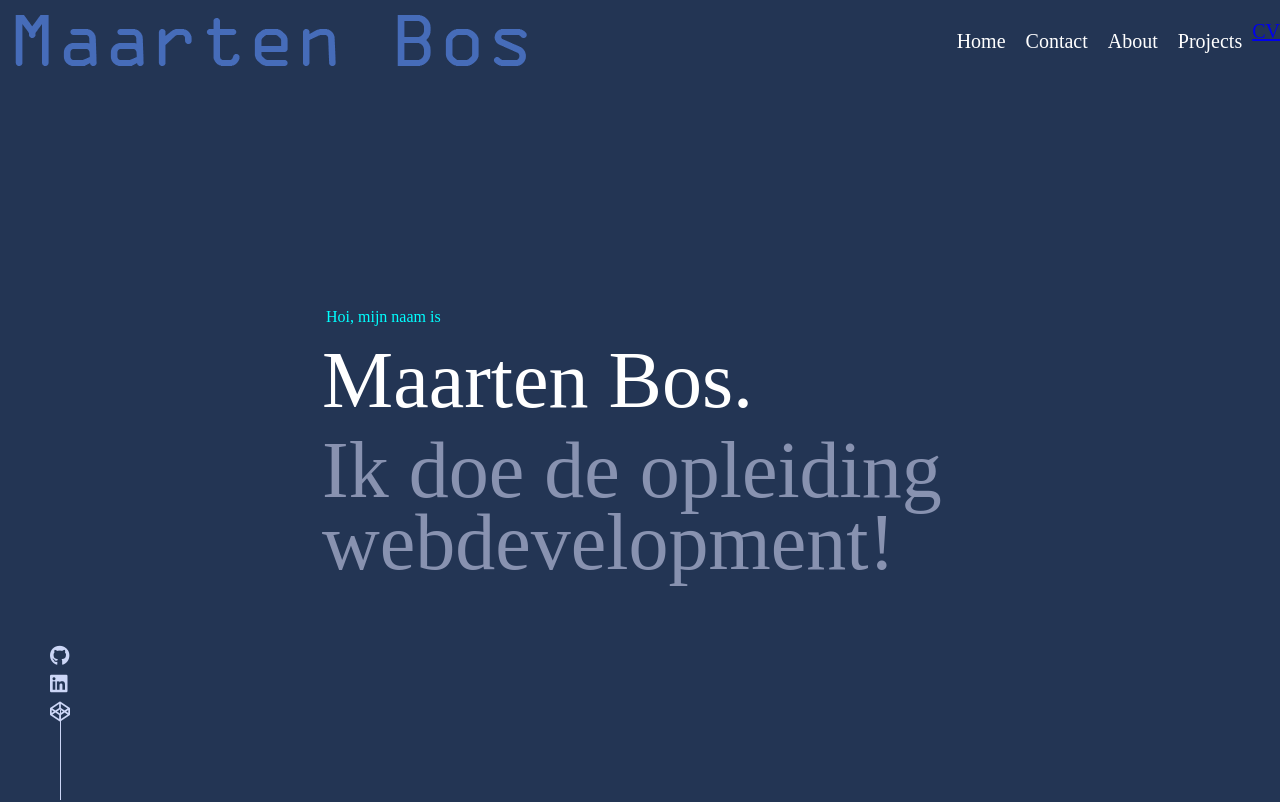
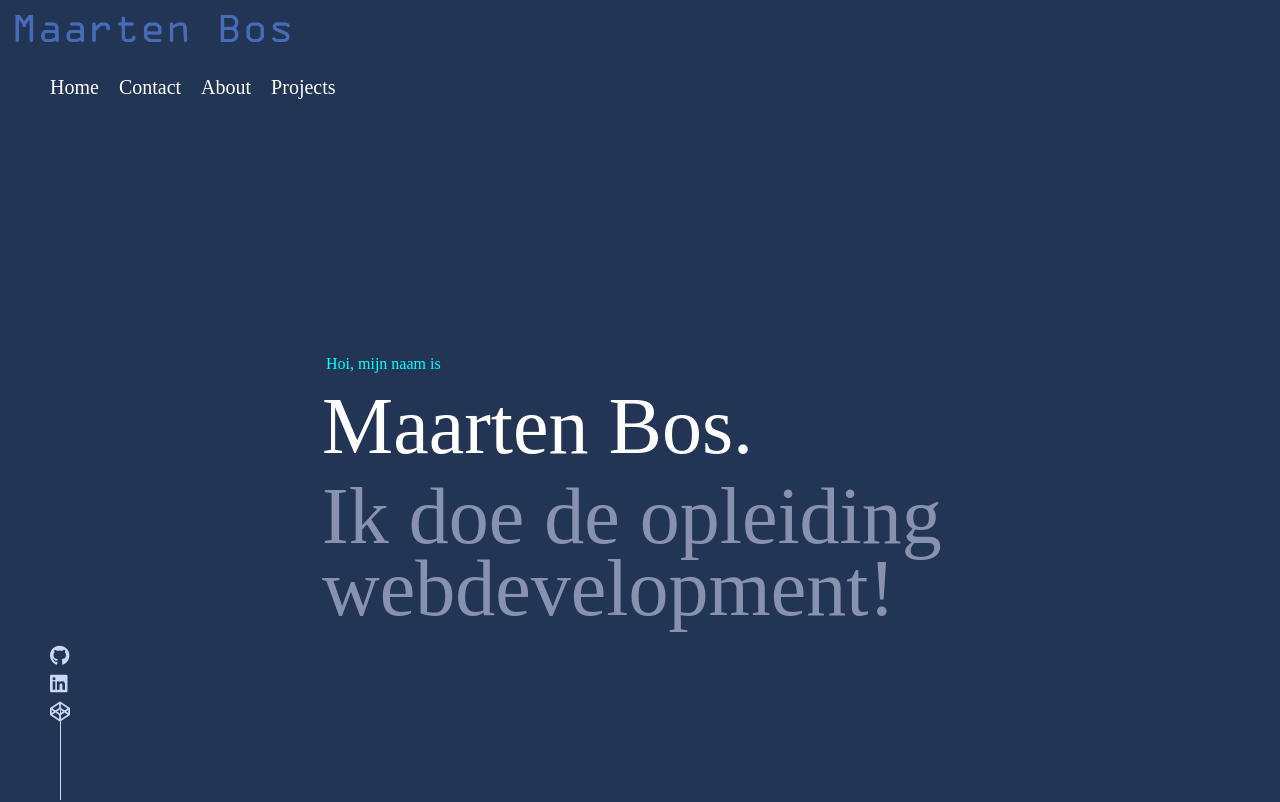
Before and after one commit to SalamanderKip/portfolio, a React (Create React App) app: page /#/ in a window 1280 px wide. Shown: the top 802 px of the page. Built offline with nearby package versions, Linux system fonts and the light colour scheme; no server answers.

Commit message:
Mobile menu via js Gebruik maken van useState hook

```diff
--- a/src/assets/style.css
+++ b/src/assets/style.css
@@ -166,55 +166,7 @@ body {
 #logo {
   display: inline-block;
   padding: 15px 0px 0px 15px;
-}
-
-nav ul {
-  list-style: none;
-  display: -webkit-box;
-  display: -ms-flexbox;
-  display: flex;
-  float: right;
-  font-size: 20px;
-}
-
-nav ul .item-nav {
-  padding: 10px 0;
-}
-
-nav ul .item-nav a {
-  text-decoration: none;
-  color: white;
-  padding: 10px;
-}
-
-nav ul .item-nav a:hover {
-  color: cyan;
-}
-
-nav ul .item-nav #CV-nav {
-  margin-right: 50px;
-}
-
-nav ul .item-nav #CV-nav a {
-  padding: 10px 5px;
-  text-decoration: none;
-  color: white;
-  border: 1px solid white;
-  border-radius: 10%;
-}
-
-nav ul .item-nav #CV-nav a:hover {
-  color: cyan;
-}
-
-nav ul .item-nav li {
-  display: inline-block;
-  text-decoration: none;
-}
-
-nav ul .item-nav li a {
-  margin: 0 5px;
-  color: white;
+  width: 275px;
 }
 
 .socials {
@@ -486,4 +438,98 @@ nav ul .item-nav li a {
 #container #footer {
   text-align: center;
 }
+
+#mobile-menu {
+  display: -webkit-box;
+  display: -ms-flexbox;
+  display: flex;
+}
+
+#mobile-menu-opener {
+  display: block;
+}
+
+#mobile-menu-opener.opened {
+  color: lime;
+}
+
+#mobile-menu-opener.closed {
+  color: red;
+}
+
+@media screen and (min-width: 786px) {
+  #mobile-menu-opener {
+    display: none;
+  }
+}
+
+nav ul {
+  list-style: none;
+  display: none;
+  float: right;
+  font-size: 20px;
+}
+
+nav ul.opened {
+  display: -webkit-box;
+  display: -ms-flexbox;
+  display: flex;
+  -webkit-box-orient: vertical;
+  -webkit-box-direction: normal;
+      -ms-flex-direction: column;
+          flex-direction: column;
+}
+
+nav ul.closed {
+  display: none;
+}
+
+@media screen and (min-width: 786px) {
+  nav ul.opened, nav ul.closed {
+    display: -webkit-box !important;
+    display: -ms-flexbox !important;
+    display: flex !important;
+  }
+}
+
+nav ul .item-nav {
+  padding: 10px 0;
+  display: block;
+}
+
+nav ul .item-nav a {
+  text-decoration: none;
+  color: white;
+  padding: 10px;
+}
+
+nav ul .item-nav a:hover {
+  color: cyan;
+}
+
+nav ul .item-nav #CV-nav {
+  margin-right: 50px;
+}
+
+nav ul .item-nav #CV-nav a {
+  padding: 10px 5px;
+  text-decoration: none;
+  color: white;
+  border: 1px solid white;
+  border-radius: 10%;
+}
+
+nav ul .item-nav #CV-nav a:hover {
+  color: cyan;
+}
+
+nav ul .item-nav li {
+  display: inline-block;
+  text-decoration: none;
+}
+
+nav ul .item-nav li a {
+  margin: 0 5px;
+  color: white;
+}
 /*# sourceMappingURL=style.css.map */
--- a/src/assets/style.scss
+++ b/src/assets/style.scss
@@ -144,57 +144,7 @@ body {
 #logo {
   display: inline-block;
   padding: 15px 0px 0px 15px;
-}
-
-nav {
-
-  ul {
-    list-style: none;
-    display: flex;
-    float: right;
-    font-size: 20px;
-
-    .item-nav {
-      padding: 10px 0;
-
-      a {
-        text-decoration: none;
-        color: white;
-        padding: 10px;
-
-        &:hover {
-          color: cyan;
-        }
-      }
-
-
-      #CV-nav {
-        margin-right: 50px;
-
-        a {
-          padding: 10px 5px;
-          text-decoration: none;
-          color: white;
-          border: 1px solid white;
-          border-radius: 10%;
-
-          &:hover {
-            color: cyan;
-          }
-        }
-      }
-
-      li {
-        display: inline-block;
-        text-decoration: none;
-
-        a {
-          margin: 0 5px;
-          color: white;
-        }
-      }
-    }
-  }
+  width: min(275px, 400px);
 }
 
 .socials {
@@ -430,3 +380,92 @@ nav {
     // background: linear-gradient(180deg, rgba(35, 53, 84, 1) 0%, rgba(35, 55, 91, 1) 25%, rgba(46, 69, 110, 1) 63%, rgba(35, 53, 84, 1) 100%);
   }
 }
+
+#mobile-menu {
+  display: flex;
+}
+
+#mobile-menu-opener {
+  display: block;
+
+  &.opened {
+    color: lime;
+  }
+
+  &.closed {
+    color: red;
+  }
+
+  @media screen and (min-width: 786px) {
+    display: none;
+  }
+}
+
+nav {
+
+  ul {
+    list-style: none;
+    display: none;
+    float: right;
+    font-size: 20px;
+
+    &.opened {
+      display: flex;
+      flex-direction: column;
+    }
+
+    &.closed {
+      display: none;
+    }
+
+    @media screen and (min-width: 786px) {
+
+      &.opened,
+      &.closed {
+        display: flex !important;
+      }
+    }
+
+    .item-nav {
+      padding: 10px 0;
+      display: block;
+
+      a {
+        text-decoration: none;
+        color: white;
+        padding: 10px;
+
+        &:hover {
+          color: cyan;
+        }
+      }
+
+
+      #CV-nav {
+        margin-right: 50px;
+
+        a {
+          padding: 10px 5px;
+          text-decoration: none;
+          color: white;
+          border: 1px solid white;
+          border-radius: 10%;
+
+          &:hover {
+            color: cyan;
+          }
+        }
+      }
+
+      li {
+        display: inline-block;
+        text-decoration: none;
+
+        a {
+          margin: 0 5px;
+          color: white;
+        }
+      }
+    }
+  }
+}
--- a/src/components/Navbar.js
+++ b/src/components/Navbar.js
@@ -1,12 +1,12 @@
 import React, {
-    Component
+    useState
 } from 'react';
 import {
     Route,
     Routes,
     NavLink,
     HashRouter
-} from "react-router-dom";
+} from 'react-router-dom';
 import { HashLink as Link } from 'react-router-hash-link';
 import ContactScreen from '../Screens/Pages/ContactScreen';
 import MainScreen from '../Screens/Pages/MainScreen';
@@ -14,43 +14,48 @@ import MainScreen from '../Screens/Pages/MainScreen';
 // export const Navbar = () => {
 //     return (
 //         <nav>
-//             <img id="logo" src="LogoPortfoliow512.png" alt="Logo"></img>
+//             <img id='logo' src='LogoPortfoliow512.png' alt='Logo'></img>
 //             <ul>
-//                 <li className="item-nav"><NavLink to="/">Home</NavLink></li>
-//                 <li className="item-nav"><NavLink to="/contact">Contact</NavLink></li>
-//                 <li className="item-nav"><Link to="/#aboutme">About</Link></li>
-//                 <li className="item-nav"><Link to="/#projects">Projects</Link></li>
-//                 <li id="CV-nav"><a href="/CV_MaartenBos.pdf" target="_blank">CV</a></li>
+//                 <li className='item-nav'><NavLink to='/'>Home</NavLink></li>
+//                 <li className='item-nav'><NavLink to='/contact'>Contact</NavLink></li>
+//                 <li className='item-nav'><Link to='/#aboutme'>About</Link></li>
+//                 <li className='item-nav'><Link to='/#projects'>Projects</Link></li>
+//                 <li id='CV-nav'><a href='/CV_MaartenBos.pdf' target='_blank'>CV</a></li>
 //             </ul>
 //         </nav>
 //     );
 // };
 
-class Navbar extends Component {
-    render() {
+const Navbar = () => {
+    const [navToggle, setNavToggle] = useState(false);
+    console.log(navToggle);
     return (
         <>
             <HashRouter>
                 <nav>
-                        <img id="logo" src="LogoPortfoliow512.png" alt="Logo"></img>
-                        <ul>
-                            <li className="item-nav"><NavLink to="/">Home</NavLink></li>
-                            <li className="item-nav"><NavLink to="/contact">Contact</NavLink></li>
-                            <li className="item-nav"><Link to="/#aboutme">About</Link></li>
-                            <li className="item-nav"><Link to="/#projects">Projects</Link></li>
-                            <li id="CV-nav"><a href="/CV_MaartenBos.pdf" target="_blank">CV</a></li>
+                    <img id='logo' src='LogoPortfoliow512.png' alt='Logo'></img>
+                    <div id='mobile-menu'>
+                        <a id='mobile-menu-opener' className={navToggle ? 'opened' : 'closed'} onClick={() => setNavToggle(navToggle ? false : true)}>menu</a>
+                        <ul className={navToggle ? 'opened' : 'closed'}>
+                            <li className='item-nav'><NavLink to='/'>Home</NavLink></li>
+                            <li className='item-nav'><NavLink to='/contact'>Contact</NavLink></li>
+                            <li className='item-nav'><Link to='/#aboutme'>About</Link></li>
+                            <li className='item-nav'><Link to='/#projects'>Projects</Link></li>
+                            {/* <li id='CV-nav'><a href='/CV_MaartenBos.pdf' target='_blank'>CV</a></li> */}
+
                         </ul>
+                    </div>
+
                 </nav>
-                    <div className="content">
+                <div className='content'>
                     <Routes>
-                            <Route path="/" element={<MainScreen />} />
-                            <Route path="/contact" element={<ContactScreen />} />
+                        <Route path='/' element={<MainScreen />} />
+                        <Route path='/contact' element={<ContactScreen />} />
                     </Routes>
                 </div>
             </HashRouter>
         </>
     );
 };
-};
 
 export default Navbar
```
Also changed, not shown: 1 other file (tests, documents, lock files or other folders). Lines whose indentation alone changed are shown as unchanged.
